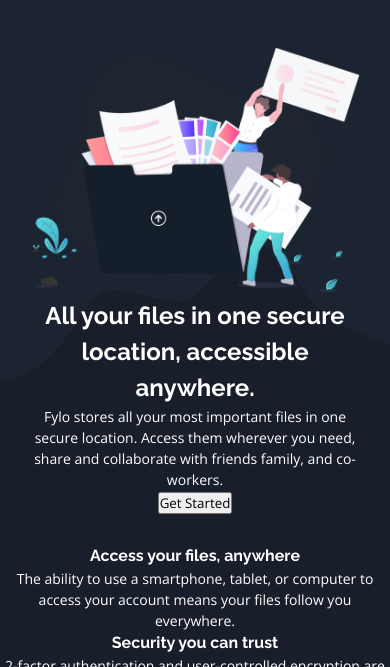
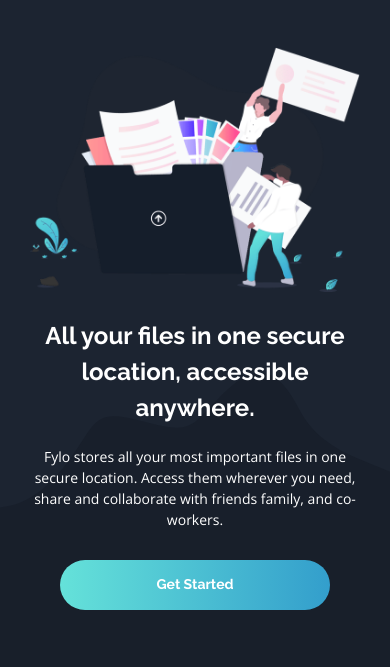
Before and after one commit to charcharmasonjar/fylo-landing-page, a plain HTML site: page index.html in a window 390 px wide. Shown: the part 52-719 px from the top of the page. Drawn offline with nearby package versions, Linux system fonts and the light colour scheme.

Commit message:
Finish mobile stying for intro section

```diff
--- a/index.html
+++ b/index.html
@@ -41,7 +41,7 @@
         <div class="intro-background">
           <img src="images/bg-curvy-mobile.svg" />
         </div>
-        <div class="intro-info">
+        <div class="intro-content">
           <img src="images/illustration-intro.png" />
           <h2>All your files in one secure location, accessible anywhere.</h2>
           <p>
@@ -49,7 +49,7 @@
             Access them wherever you need, share and collaborate with friends
             family, and co-workers.
           </p>
-          <button>Get Started</button>
+          <a href="#">Get Started</a>
         </div>
       </section>
       <section class="info">
--- a/styles/style.css
+++ b/styles/style.css
@@ -19,7 +19,6 @@ h1, h2, h3, h4, h5, h6 {
 p {
   font-size: 14px;
 }
-
 
 img {
   height: 100%;
@@ -61,7 +60,7 @@ main {
   position: relative;
 }
 
-.intro-info {
+.intro-content {
   position: relative;
   z-index: 10;
 }
@@ -88,3 +87,22 @@ main {
 h2 {
   font-size: 1.5rem;
 }
+
+.intro-content h2 {
+  padding: 20px 0px;
+}
+
+.intro-content a {
+  background-image: linear-gradient(to right, hsl(176, 68%, 64%), hsl(198, 60%, 50%));
+  color: hsl(0, 0%, 100%);
+  display: flex;
+  justify-content: center;
+  align-items: center;
+  height: 50px;
+  margin: 30px;
+  border-radius: 30px;
+  font-family: 'Raleway', sans-serif;
+  font-size: 14px;
+  font-weight: 700;
+  text-decoration: none;
+}
```
